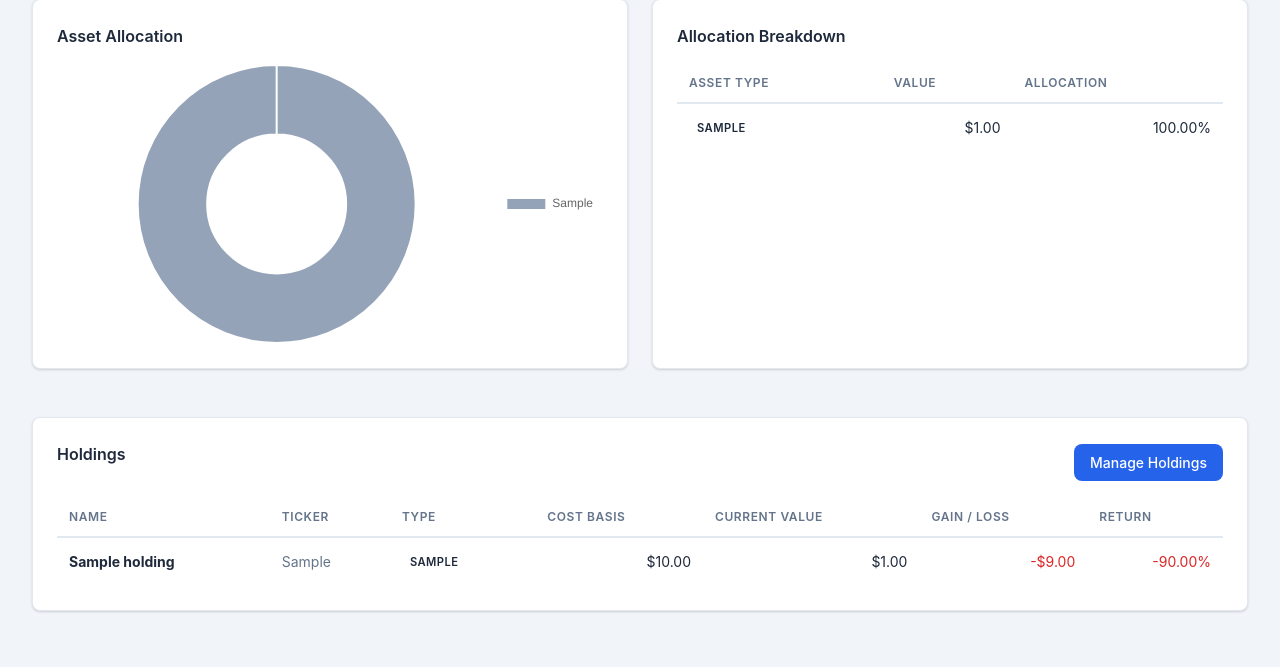
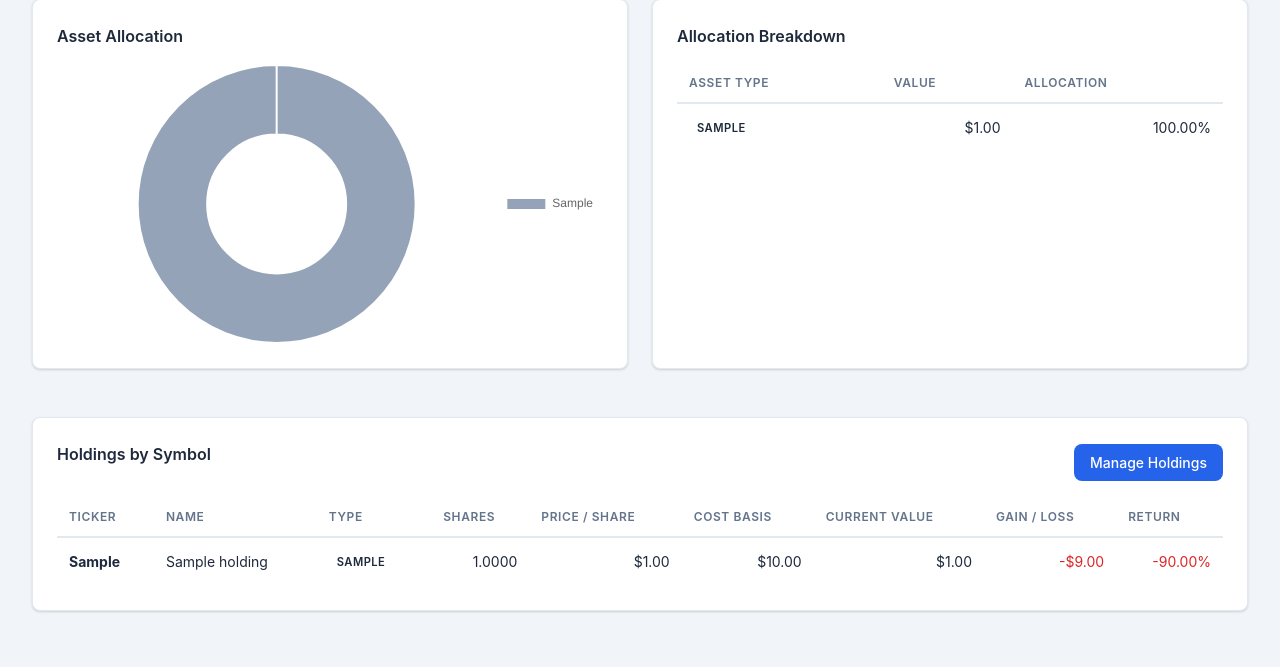
Before and after one commit to whs3/retirement-portfolio, a Flask app: page / in a window 1280 px wide. Shown: the part 320-987 px from the top of the page. Run offline with Flask 3, Linux system fonts and the light colour scheme; tables that the repository leaves empty hold one stand-in row (values such as "Sample post").

Commit message:
Group dashboard holdings table by ticker symbol
Replaces the individual holdings list with a ticker-grouped summary showing
total shares, price/share, cost basis, current value, and gain/loss per symbol.
Holdings without a ticker each appear as their own row.

Co-Authored-By: Claude Sonnet 4.6 <noreply@anthropic.com>

```diff
--- a/static/js/dashboard.js
+++ b/static/js/dashboard.js
@@ -113,22 +113,38 @@ async function loadHoldings() {
   const tbody    = document.getElementById('holdingsBody');
 
   if (!holdings.length) {
-    tbody.innerHTML = `<tr><td colspan="7" class="text-center text-muted" style="padding:2rem">
+    tbody.innerHTML = `<tr><td colspan="9" class="text-center text-muted" style="padding:2rem">
       No holdings yet. <a href="/holdings">Add your first holding.</a></td></tr>`;
     return;
   }
 
-  tbody.innerHTML = holdings.map(h => {
-    const gain    = h.current_value - h.cost_basis;
-    const gainPct = h.cost_basis > 0 ? (gain / h.cost_basis * 100) : 0;
+  // Group by ticker (blank ticker = its own row keyed by id)
+  const groups = {};
+  for (const h of holdings) {
+    const key = h.ticker || `__no_ticker_${h.id}`;
+    if (!groups[key]) {
+      groups[key] = { ticker: h.ticker, name: h.name, asset_type: h.asset_type,
+                      shares: 0, cost_basis: 0, current_value: 0 };
+    }
+    groups[key].shares        += h.shares;
+    groups[key].cost_basis    += h.cost_basis;
+    groups[key].current_value += h.current_value;
+  }
+
+  tbody.innerHTML = Object.values(groups).map(g => {
+    const gain    = g.current_value - g.cost_basis;
+    const gainPct = g.cost_basis > 0 ? (gain / g.cost_basis * 100) : 0;
     const cls     = gain >= 0 ? 'text-success' : 'text-danger';
+    const pps     = g.shares > 0 ? fmt(g.current_value / g.shares) : '—';
     return `
     <tr>
-      <td><strong>${esc(h.name)}</strong></td>
-      <td class="text-muted">${esc(h.ticker)}</td>
-      <td><span class="badge badge-${h.asset_type}">${TYPE_LABELS[h.asset_type] ?? h.asset_type}</span></td>
-      <td class="text-right">${fmt(h.cost_basis)}</td>
-      <td class="text-right">${fmt(h.current_value)}</td>
+      <td><strong>${esc(g.ticker) || '—'}</strong></td>
+      <td>${esc(g.name)}</td>
+      <td><span class="badge badge-${g.asset_type}">${TYPE_LABELS[g.asset_type] ?? g.asset_type}</span></td>
+      <td class="text-right">${g.shares > 0 ? g.shares.toFixed(4) : '—'}</td>
+      <td class="text-right">${pps}</td>
+      <td class="text-right">${fmt(g.cost_basis)}</td>
+      <td class="text-right">${fmt(g.current_value)}</td>
       <td class="text-right ${cls}">${fmt(gain)}</td>
       <td class="text-right ${cls}">${(gain >= 0 ? '+' : '')}${fmtPct(gainPct)}</td>
     </tr>`;
--- a/templates/dashboard.html
+++ b/templates/dashboard.html
@@ -53,19 +53,21 @@
   </div>
 </div>
 
-<!-- Holdings table -->
+<!-- Holdings by ticker -->
 <div class="card">
   <div class="card-header-row">
-    <h2 class="card-title">Holdings</h2>
+    <h2 class="card-title">Holdings by Symbol</h2>
     <a href="/holdings" class="btn btn-primary">Manage Holdings</a>
   </div>
   <div class="table-responsive">
     <table class="table">
       <thead>
         <tr>
+          <th>Ticker</th>
           <th>Name</th>
-          <th>Ticker</th>
           <th>Type</th>
+          <th class="text-right">Shares</th>
+          <th class="text-right">Price / Share</th>
           <th class="text-right">Cost Basis</th>
           <th class="text-right">Current Value</th>
           <th class="text-right">Gain / Loss</th>
@@ -73,7 +75,7 @@
         </tr>
       </thead>
       <tbody id="holdingsBody">
-        <tr><td colspan="7" class="text-center text-muted">Loading…</td></tr>
+        <tr><td colspan="9" class="text-center text-muted">Loading…</td></tr>
       </tbody>
     </table>
   </div>
```
